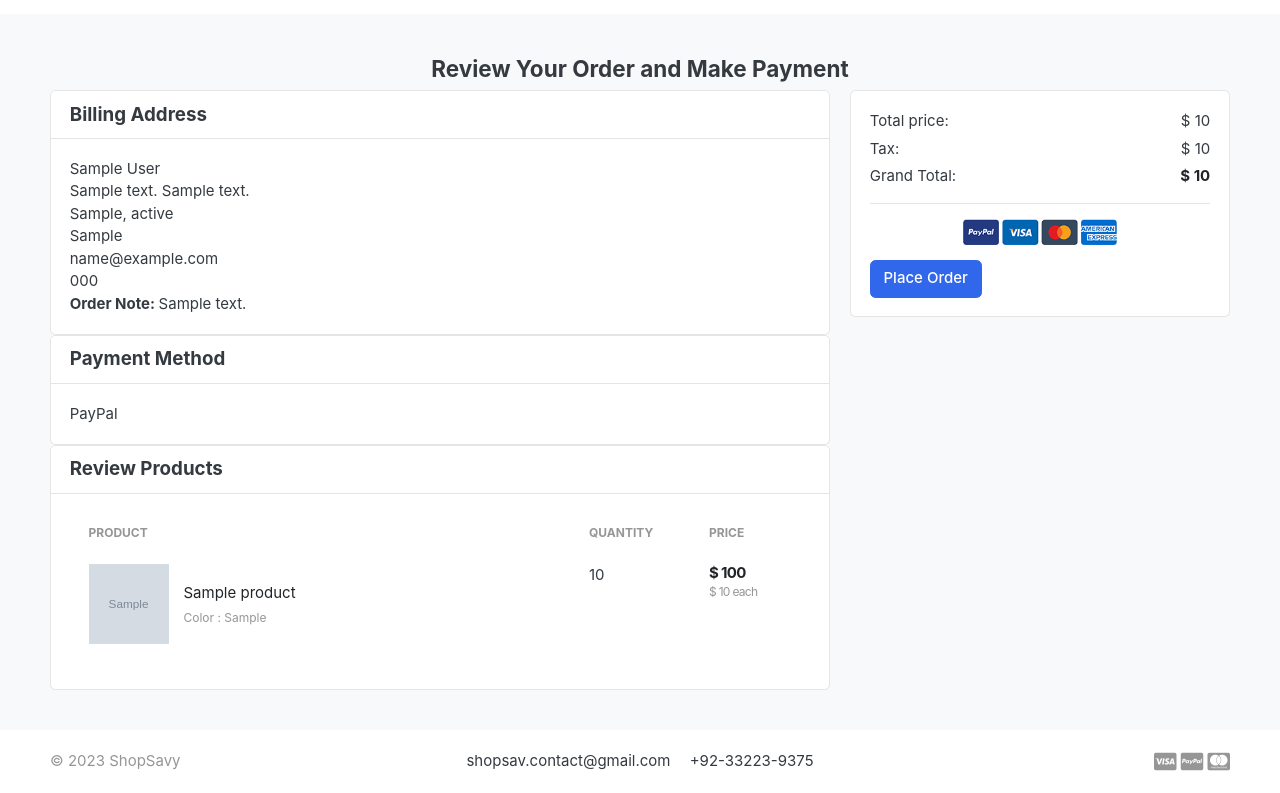
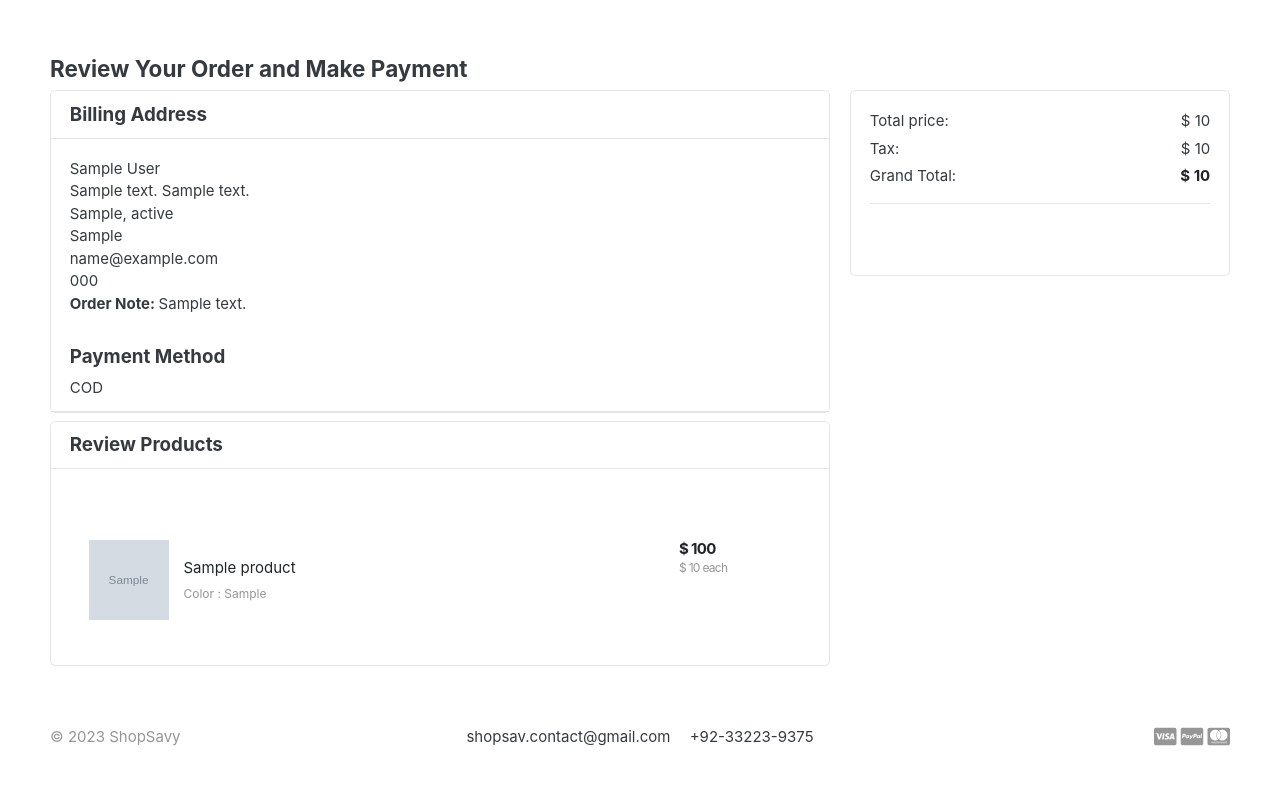
Before and after one commit to Umer-Ishtiaq-4/ecommerce-app, a Django app: template templates/orders/payments.html in a window 1280 px wide. Shown: the part 339-1132 px from the top of the page. After the commit the page ends 1085 px from the top, so only its background shows below. Run offline with Django 3.2, Linux system fonts and the light colour scheme; tables that the repository leaves empty hold one stand-in row (values such as "Sample post"); the template is opened without the code that fills it: values that come from a table or form of the project are taken from there, most other values are stand-ins (such as "Sample title", 1, 10 or a date in 2020); grey boxes marked "Sample" are stand-in pictures; some libraries are stand-ins or nearby versions; some web fonts are replaced.

Commit message:
Checkout Page Updated

```diff
--- a/templates/orders/payments.html
+++ b/templates/orders/payments.html
@@ -4,15 +4,15 @@
 {% block content %}
 
 
-<section class="section-content padding-y bg">
+<section class="section-content padding-y">
 	<div class="container">
 
 		<!-- ============================ COMPONENT 1 ================================= -->
-		<h4 class="text-center mb-20">Review Your Order and Make Payment</h4>
+		<h4 class="mb-20">Review Your Order and Make Payment</h4>
 		<div class="row">
 
 			<aside class="col-lg-8">
-				<div class="card">
+				<div class="card mb-2">
 					<h5 class="card-header">Billing Address</h5>
 					<div class="card-body">
 						<p class="card-text mb-0">{{order.full_name}}</p>
@@ -27,23 +27,22 @@
 
 
 					</div>
-				</div>
-				<div class="card">
-					<h5 class="card-header">Payment Method</h5>
-					<div class="card-body">
-						<p class="card-text">PayPal</p>
+					<div class="card-header">
+						<h5 class="">Payment Method</h5>
+						<p class="d-flex align-items-center">COD</p>
 
 					</div>
 				</div>
+
 				<div class="card">
 					<h5 class="card-header">Review Products</h5>
 					<div class="card-body">
 						<table class="table table-borderless table-shopping-cart">
 							<thead class="text-muted">
 								<tr class="small text-uppercase">
-									<th scope="col">Product</th>
-									<th scope="col" width="120">Quantity</th>
-									<th scope="col" width="120">Price</th>
+									<th scope="col" class="text-white">Product</th>
+									<th scope="col" class="text-white" width="150">Quantity</th>
+									<th scope="col" class="text-white" width="150">Price</th>
 
 								</tr>
 							</thead>
@@ -68,7 +67,7 @@
 									</td>
 									<td>
 										<!-- col.// -->
-										<label for="">{{cart_item.quantity}}</label>
+										<label for="" class="text-white">{{cart_item.quantity}}</label>
 									</td>
 									<td>
 										<div class="price-wrap">
@@ -89,7 +88,7 @@
 			</aside> <!-- col.// -->
 			<aside class="col-lg-4">
 
-				<div class="card">
+				<div class="card mt-md-0 mt-sm-2">
 					<div class="card-body">
 						<dl class="dlist-align">
 							<dt>Total price:</dt>
@@ -101,17 +100,17 @@
 						</dl>
 						<dl class="dlist-align">
 							<dt>Grand Total:</dt>
-							<dd class="text-right text-dark b"><strong>$ {{grand_total}}</strong></dd>
+							<dd class="text-right text-dark b text-white"><strong>$ {{grand_total}}</strong></dd>
 						</dl>
 						<hr>
-						<p class="text-center mb-3">
+						<!-- <p class="mb-3">
 							<img src="{% static './images/misc/payments.png' %}" height="26">
-						</p>
+						</p> -->
 
 
 						<div id="paypal-button-container">
 							<!-- PayPal Button Will Load -->
-							<button id="place-order-btn" class="btn btn-primary">Place Order</button>
+							<button id="place-order-btn" class="btn btn-primar new-btn-color text-white">Place Order</button>
 						</div>
 
 					</div> <!-- card-body.// -->
--- a/templates/store/checkout.html
+++ b/templates/store/checkout.html
@@ -4,7 +4,7 @@
 {% block content %}
 
 
-<section class="section-content padding-y bg">
+<section class="section-content padding-y">
 <div class="container">
 
 <!-- ============================ COMPONENT 1 ================================= -->
@@ -119,8 +119,8 @@
       </tbody>
       </table>
 
-      <button type="submit" name="submit" class="btn btn-primary btn-block">Place Order</button>
-			<a href="{% url 'store' %}" class="btn btn-light btn-block">Continue Shopping</a>
+      <button type="submit" name="submit" class="btn btn-primary btn-block new-btn-color">Place Order</button>
+			<a href="{% url 'store' %}" class="btn btn-light btn-block black-color">Continue Shopping</a>
       </form>
 		</div> <!-- card-body.// -->
 		</div> <!-- card.// -->
```
